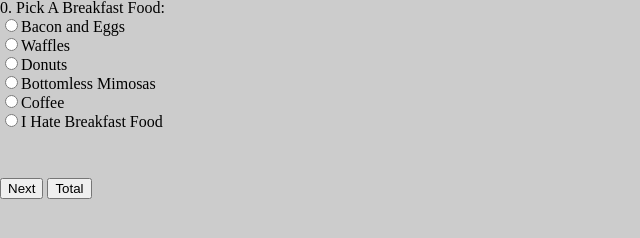
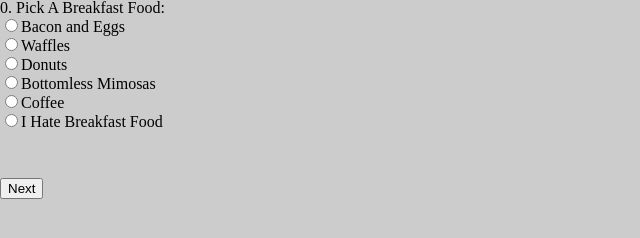
Before and after one commit to lindswitte/ProgrammingQuizNew, a website: page index.html in a window 1280 px wide. Shown: the full height of the page, 0-640 px from the left. Drawn offline with Linux system fonts and the light colour scheme.

Commit message:
deleted total button

```diff
--- a/index.html
+++ b/index.html
@@ -14,8 +14,6 @@
     <body>
     	<div class="quiz"></div>
     	<button class="next-button">Next</button>
-    	<button class="total-button">Total</button>
-
 
 
     	<script src="dist/js/quizquestions.js"></script>
```
